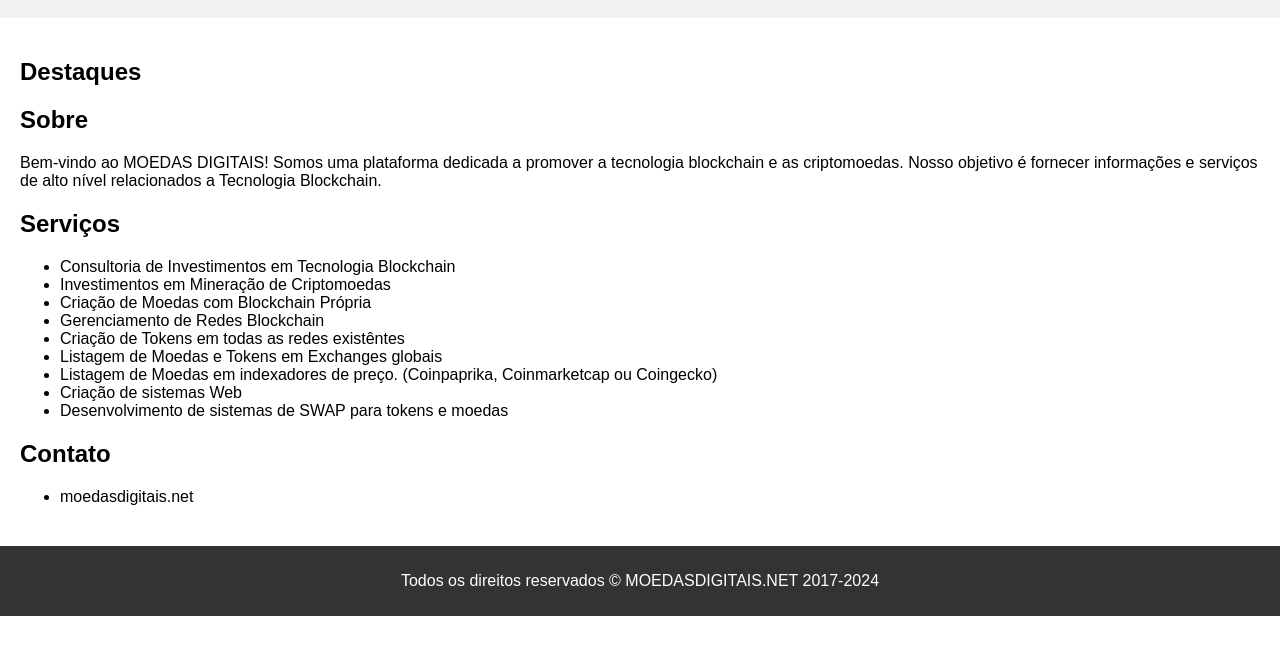
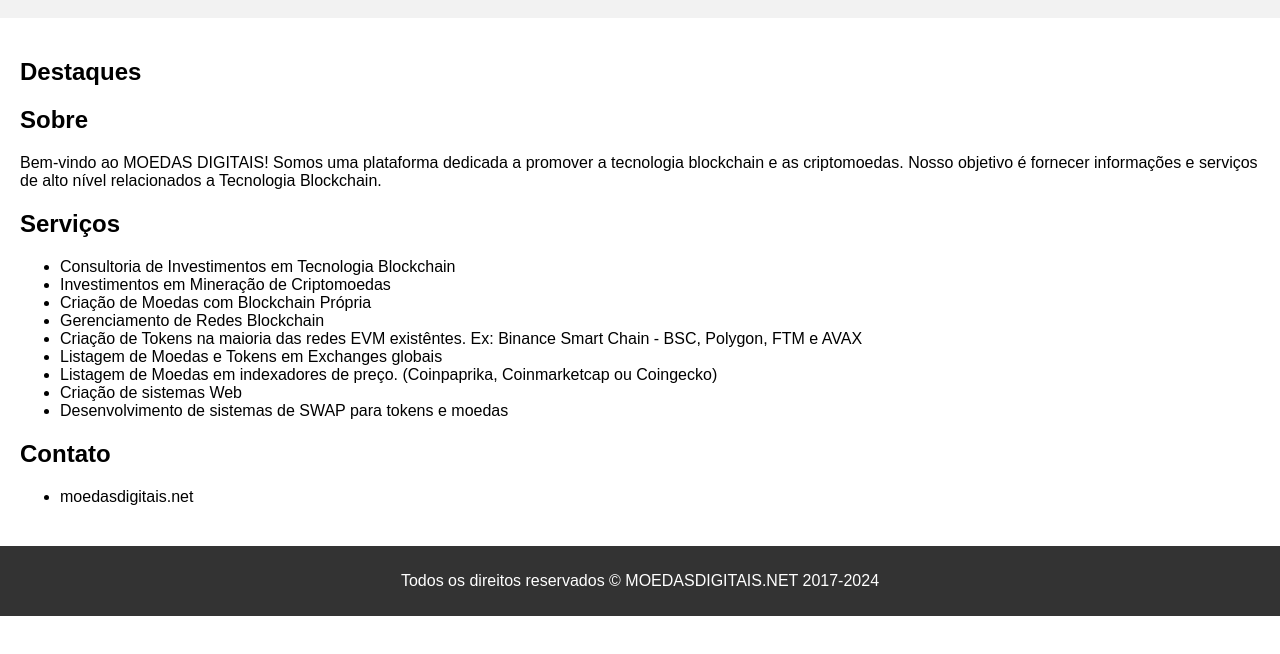
Before and after one commit to moedasdigitais/moedasdigitais.github.io, a plain HTML site: page index.html in a window 1280 px wide. Shown: the part 120-774 px from the top of the page. Drawn offline with Linux system fonts and the light colour scheme; no server answers.

Commit message:
Update index.html

```diff
--- a/index.html
+++ b/index.html
@@ -41,7 +41,7 @@
         <li>Investimentos em Mineração de Criptomoedas</li>
           <li>Criação de Moedas com Blockchain Própria</li>
          <li>Gerenciamento de Redes Blockchain</li>
-         <li>Criação de Tokens em todas as redes existêntes</li>
+         <li>Criação de Tokens na maioria das redes EVM existêntes. Ex: Binance Smart Chain - BSC, Polygon, FTM e AVAX</li>
            <li>Listagem de Moedas e Tokens em Exchanges globais</li>
         <li>Listagem de Moedas em indexadores de preço. (Coinpaprika, Coinmarketcap ou Coingecko)</li>
              <li>Criação de sistemas Web</li>
```
